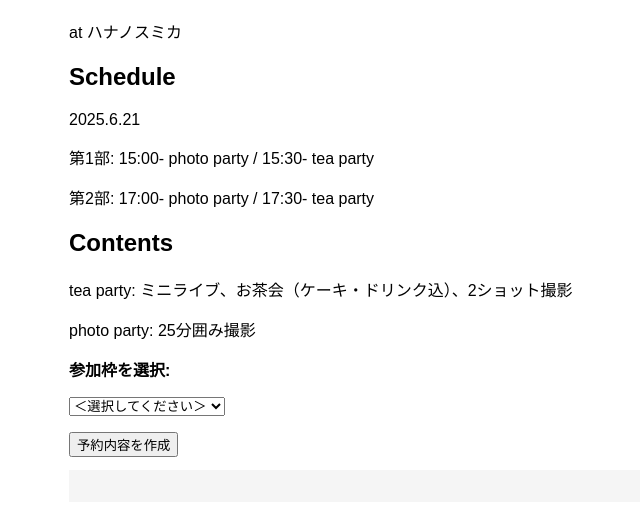
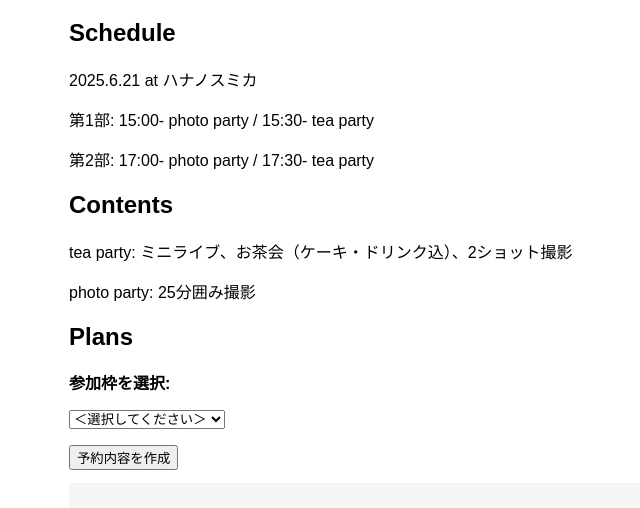
Before and after one commit to ayaha-n/birthday_form_helper, a plain HTML site: page index.html in a window 1280 px wide. Shown: the part 94-602 px from the top of the page, without its empty margins (271-911 px from the left). Drawn offline with Linux system fonts and the light colour scheme.

Commit message:
added description-2

```diff
--- a/index.html
+++ b/index.html
@@ -27,10 +27,10 @@
 </head>
 <body>
   <h1>🎂 Ayaha Birthday Party</h1>
-  <p>at ハナノスミカ</p>
+
 
   <h2>Schedule</h2>
-  <p>2025.6.21</p>
+  <p>2025.6.21 at ハナノスミカ</p>
   <p>第1部: 15:00- photo party / 15:30- tea party</p>
   <p>第2部: 17:00- photo party / 17:30- tea party</p>
 
@@ -38,6 +38,7 @@
   <p>tea party: ミニライブ、お茶会（ケーキ・ドリンク込）、2ショット撮影</p>
   <p>photo party: 25分囲み撮影</p>
 
+  <h2>Plans</h2>
   <label>
     <strong>参加枠を選択:</strong>
     <select id="session" onchange="togglePhotoOptions()">
```
